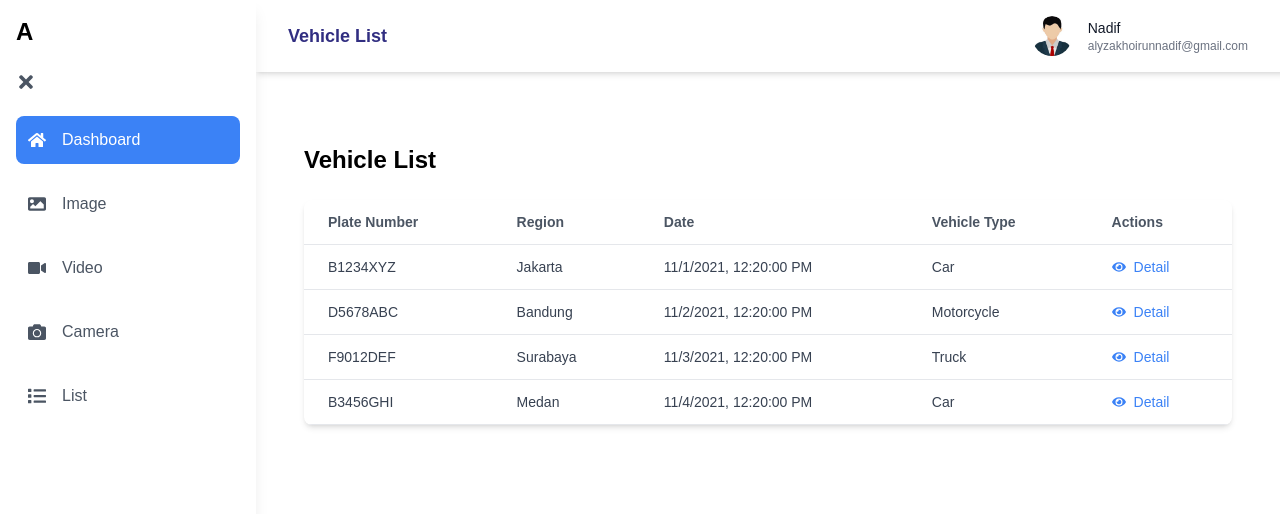
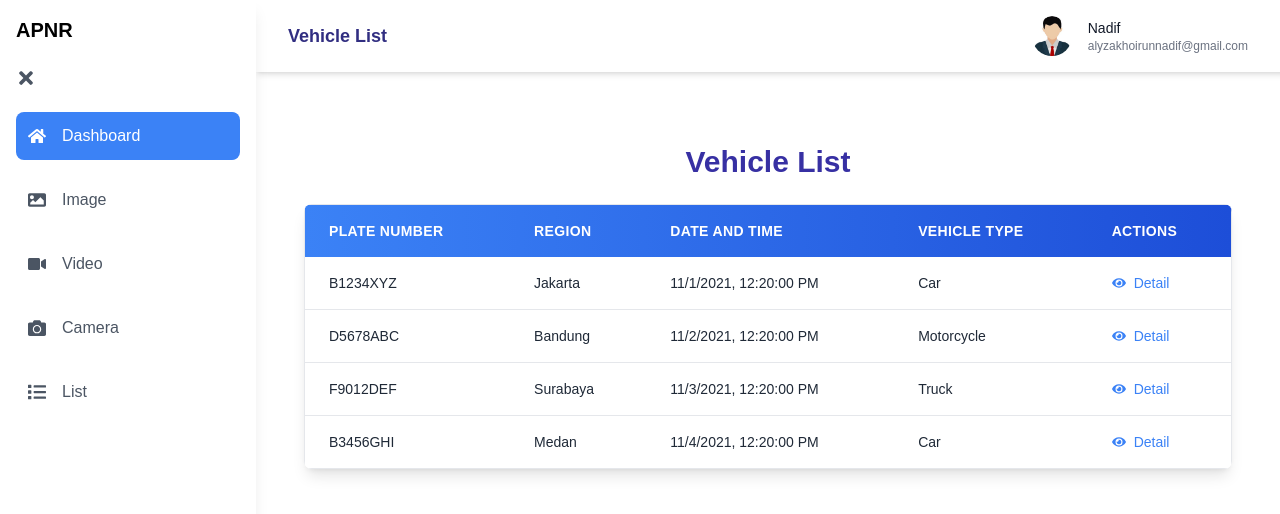
Before and after one commit to C242-AP02/APNR-Web, a Next.js app: page /list in a window 1280 px wide. Shown: the top 514 px of the page. Built offline with nearby package versions, Linux system fonts and the light colour scheme.

Commit message:
slight adjust

```diff
--- a/app/dashboard/page.jsx
+++ b/app/dashboard/page.jsx
@@ -37,15 +37,15 @@ export default function Dashboard() {
           <p className="text-4xl font-bold">125</p>
         </div>
 
-        <div className="bg-green-500 text-white p-4 rounded-lg shadow-md">
+        <div className="bg-indigo-700 text-white p-4 rounded-lg shadow-md">
           <h2 className="text-lg font-medium mb-2">Total Vehicle Recognized from Videos</h2>
           <p className="text-4xl font-bold">200</p>
         </div>
 
-        <div className="bg-gray-200 text-black p-4 rounded-lg shadow-md">
+        {/* <div className="bg-gray-200 text-black p-4 rounded-lg shadow-md">
           <h2 className="text-lg font-medium mb-2">Confidence Level</h2>
           <p className="text-4xl font-bold">{confidenceLevel}</p>
-        </div>
+        </div> */}
       </div>
 
       {/* Column 2: Graphs */}
@@ -92,7 +92,7 @@ export default function Dashboard() {
             options={{
               chart: { type: "bar" },
               xaxis: { categories: topRegionsData.labels },
-              colors: ["#82ca9d"],
+              colors: ["#4338ca"],
             }}
             series={topRegionsData.series}
             type="bar"
--- a/app/detail/page.jsx
+++ b/app/detail/page.jsx
@@ -1,7 +1,7 @@
 "use client";
 import { useState, useEffect } from "react";
 import { FaCalendar, FaMapMarkerAlt, FaCar } from "react-icons/fa";
-import Image from "next/image"; // Import the Image component from Next.js
+import Image from "next/image";
 
 export default function VehicleDetail() {
   const vehicle = {
@@ -9,7 +9,7 @@ export default function VehicleDetail() {
     region: "Jakarta",
     date: 1635769200000,
     vehicleType: "Car",
-    imageUrl: "https://via.placeholder.com/600x400.png?text=Vehicle+Detection+Image",
+    imageUrl: "/dummy-vehicle-detected.jpg",
   };
 
   const [formattedDate, setFormattedDate] = useState(null);
@@ -20,46 +20,62 @@ export default function VehicleDetail() {
   }, [vehicle.date]);
 
   return (
-    <div className="p-6">
-      <h1 className="text-3xl font-semibold mb-8">Vehicle Detail</h1>
+    <div className="p-6 flex justify-center">
+      <div className="bg-white p-8 rounded-lg shadow-xl max-w-6xl w-full">
+        {/* Title */}
+        <h1 className="text-3xl font-bold text-indigo-900 mb-8 text-center">
+          Vehicle Details
+        </h1>
 
-      <div className="flex gap-8">
+        {/* Content */}
+        <div className="flex flex-col md:flex-row gap-12 items-start">
           {/* Vehicle Image Section */}
-        <div className="flex-shrink-0 w-1/2">
+          <div className="flex-shrink-0 w-full md:w-3/5">
             <Image
               src={vehicle.imageUrl}
               alt={`Detection of ${vehicle.plateNumber}`}
-            width={600}
-            height={400}
+              width={800}
+              height={500}
               className="w-full h-auto rounded-lg shadow-lg"
             />
           </div>
 
           {/* Vehicle Information Section */}
-        <div className="w-1/2">
-          <div className="bg-white p-6 rounded-lg shadow-lg">
-            <h2 className="text-xl font-semibold text-gray-800 mb-4">Vehicle Information</h2>
+          <div className="w-full md:w-2/5">
+            <div className="bg-gradient-to-r from-gray-100 via-white to-gray-100 p-4 rounded-lg shadow-md">
+              <h2 className="text-lg font-semibold text-gray-800 mb-4 text-center">
+                Vehicle Information
+              </h2>
 
               <div className="space-y-4">
                 {/* Plate Number */}
-              <div className="flex items-center space-x-2">
-                <FaCar className="text-gray-500" />
-                <span className="text-gray-700">Plate Number:</span>
-                <span className="font-semibold">{vehicle.plateNumber}</span>
+                <div className="flex items-center space-x-3">
+                  <FaCar className="text-blue-500 text-lg" />
+                  <div>
+                    <p className="text-gray-500 text-sm">Plate Number</p>
+                    <p className="font-bold text-base">{vehicle.plateNumber}</p>
+                  </div>
                 </div>
 
                 {/* Region */}
-              <div className="flex items-center space-x-2">
-                <FaMapMarkerAlt className="text-gray-500" />
-                <span className="text-gray-700">Region:</span>
-                <span className="font-semibold">{vehicle.region}</span>
+                <div className="flex items-center space-x-3">
+                  <FaMapMarkerAlt className="text-red-500 text-lg" />
+                  <div>
+                    <p className="text-gray-500 text-sm">Region</p>
+                    <p className="font-bold text-base">{vehicle.region}</p>
+                  </div>
                 </div>
 
                 {/* Date and Time */}
-              <div className="flex items-center space-x-2">
-                <FaCalendar className="text-gray-500" />
-                <span className="text-gray-700">Date and Time:</span>
-                <span className="font-semibold">{formattedDate || "Loading..."}</span>
+                <div className="flex items-center space-x-3">
+                  <FaCalendar className="text-green-500 text-lg" />
+                  <div>
+                    <p className="text-gray-500 text-sm">Date and Time</p>
+                    <p className="font-bold text-base">
+                      {formattedDate || "Loading..."}
+                    </p>
+                  </div>
+                </div>
               </div>
             </div>
           </div>
--- a/app/list/page.jsx
+++ b/app/list/page.jsx
@@ -46,7 +46,7 @@ export default function VehicleList() {
         accessor: "region",
       },
       {
-        Header: "Date",
+        Header: "Date and Time",
         accessor: "date",
         Cell: ({ value }) => {
           const [formattedDate, setFormattedDate] = useState(null);
@@ -67,7 +67,10 @@ export default function VehicleList() {
         Header: "Actions",
         accessor: "detailUrl",
         Cell: ({ value }) => (
-          <a href={value} className="text-blue-500 hover:text-blue-700 flex items-center space-x-2">
+          <a
+            href={value}
+            className="text-blue-500 hover:text-blue-700 flex items-center space-x-2"
+          >
             <FaEye /> <span>Detail</span>
           </a>
         ),
@@ -88,19 +91,22 @@ export default function VehicleList() {
   });
 
   return (
-    <div className="p-6">
-      <h1 className="text-2xl font-semibold mb-6">Vehicle List</h1>
+    <div className="p-6 flex flex-col items-center">
+      <h1 className="text-3xl font-bold text-indigo-800 mb-6">Vehicle List</h1>
 
       {/* Table */}
-      <div className="overflow-x-auto bg-white shadow-md rounded-lg">
-        <table {...getTableProps()} className="min-w-full">
-          <thead>
+      <div className="overflow-x-auto bg-white shadow-lg rounded-lg w-full max-w-5xl">
+        <table
+          {...getTableProps()}
+          className="min-w-full border-collapse border border-gray-200"
+        >
+          <thead className="bg-gradient-to-r from-blue-500 to-blue-700 text-white">
             {headerGroups.map((headerGroup, groupIndex) => (
               <tr {...headerGroup.getHeaderGroupProps()} key={groupIndex}>
                 {headerGroup.headers.map((column, colIndex) => (
                   <th
                     {...column.getHeaderProps()}
-                      className="py-3 px-6 text-left text-sm font-bold text-gray-600 border-b"
+                    className="py-4 px-6 text-left text-sm font-semibold uppercase tracking-wide"
                     key={colIndex}
                   >
                     {column.render("Header")}
@@ -110,15 +116,22 @@ export default function VehicleList() {
             ))}
           </thead>
 
-          <tbody {...getTableBodyProps()}>
-            {rows.map(row => {
+          <tbody
+            {...getTableBodyProps()}
+            className="bg-white divide-y divide-gray-200"
+          >
+            {rows.map((row) => {
               prepareRow(row);
               return (
-                <tr {...row.getRowProps()} key={row.id}>
-                  {row.cells.map(cell => (
+                <tr
+                  {...row.getRowProps()}
+                  key={row.id}
+                  className="hover:bg-gray-100 transition-colors"
+                >
+                  {row.cells.map((cell) => (
                     <td
                       {...cell.getCellProps()}
-                      className="py-3 px-6 text-sm text-gray-700 border-b"
+                      className="py-4 px-6 text-sm text-gray-800"
                       key={`${cell.row.id}-${cell.column.id}`}
                     >
                       {cell.render("Cell")}
--- a/components/sidebar.jsx
+++ b/components/sidebar.jsx
@@ -25,10 +25,9 @@ export default function Sidebar({ isSidebarOpen, setIsSidebarOpen }) {
     >
       {/* Logo Section */}
       <div
-        className="text-2xl font-semibold cursor-pointer mb-6"
+        className="text-xl font-bold cursor-pointer mb-6"
         onClick={handleLogoClick}
-      >
-        A
+      >APNR
       </div>
 
       <button
```
Also changed, not shown: public/dummy-vehicle-detected.jpg (added). Lines whose indentation alone changed are shown as unchanged.
